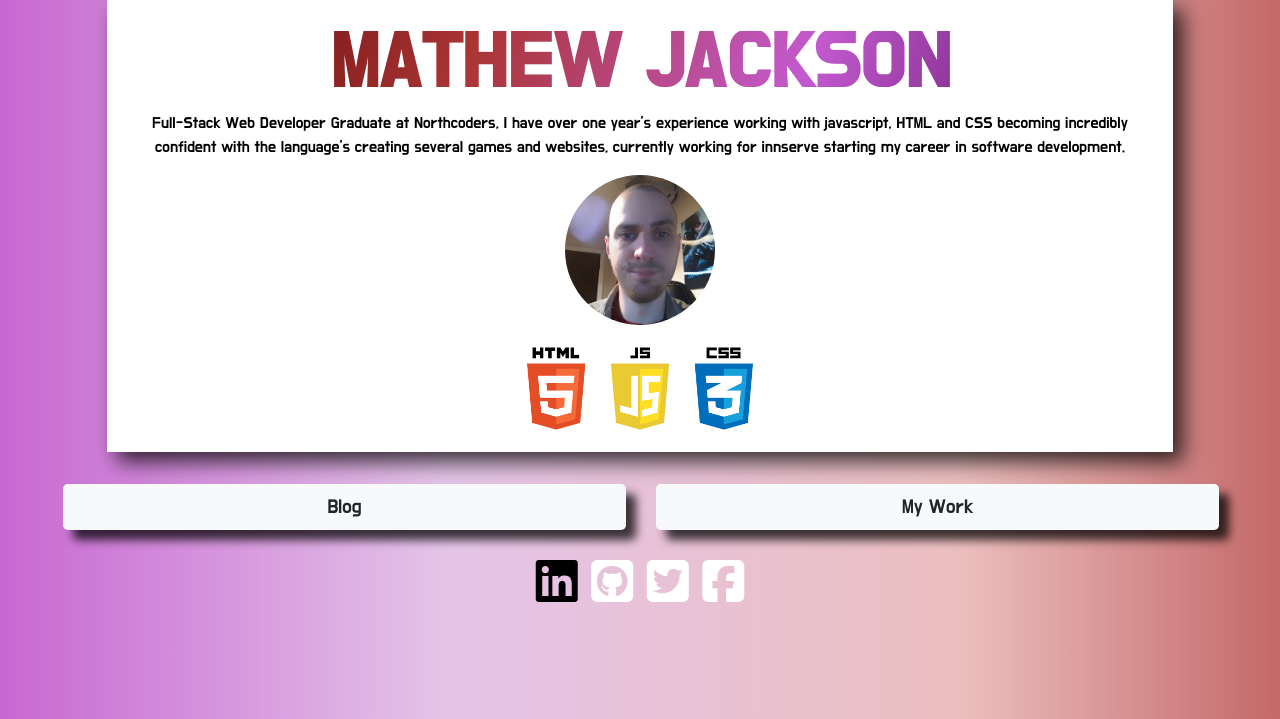
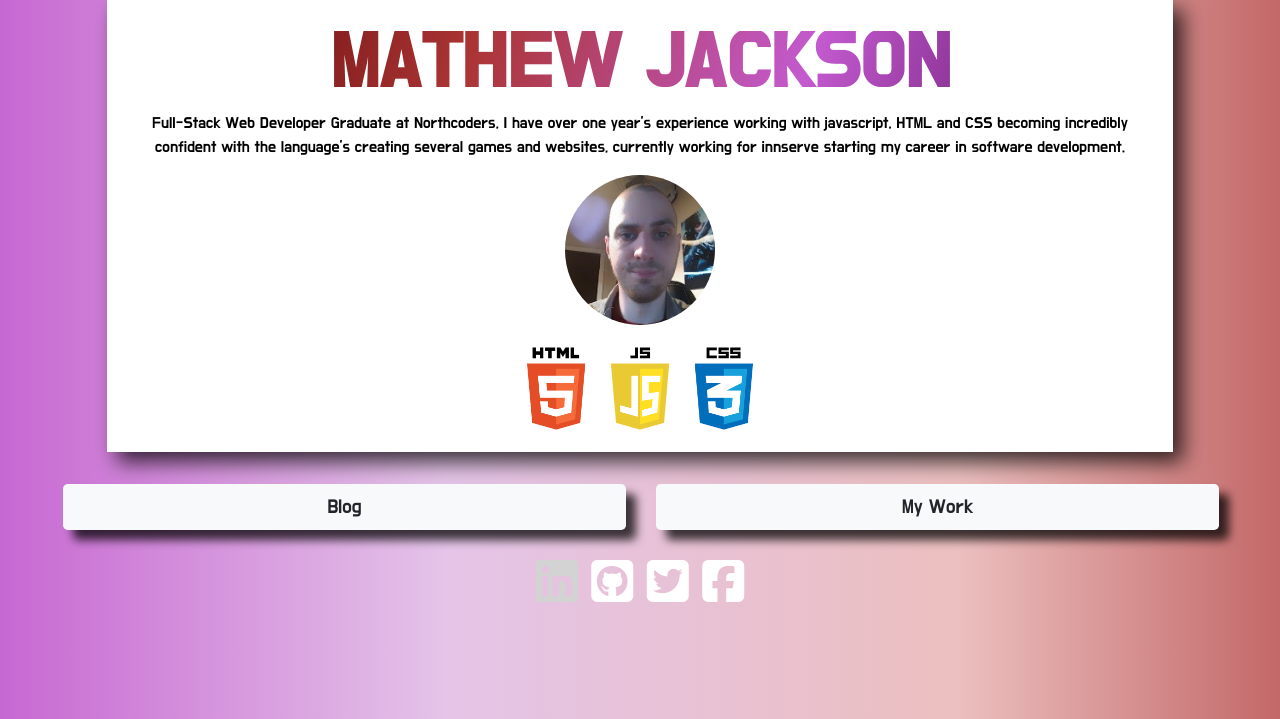
Before and after one commit to Chompski/MathewJacksonProfile, a PHP site: page /index.html in a window 1280 px wide, with the pointer over the restyled element. Shown: the part 81-800 px from the top of the page. Run offline with PHP 8.4, Linux system fonts and the light colour scheme; some libraries are stand-ins or nearby versions.

Commit message:
link hover colour change

```diff
--- a/index.css
+++ b/index.css
@@ -59,7 +59,7 @@ p {
   }
 
   .LinkList:hover{
-    color: black;
+    color: lightgrey;
   }
 
 
```
